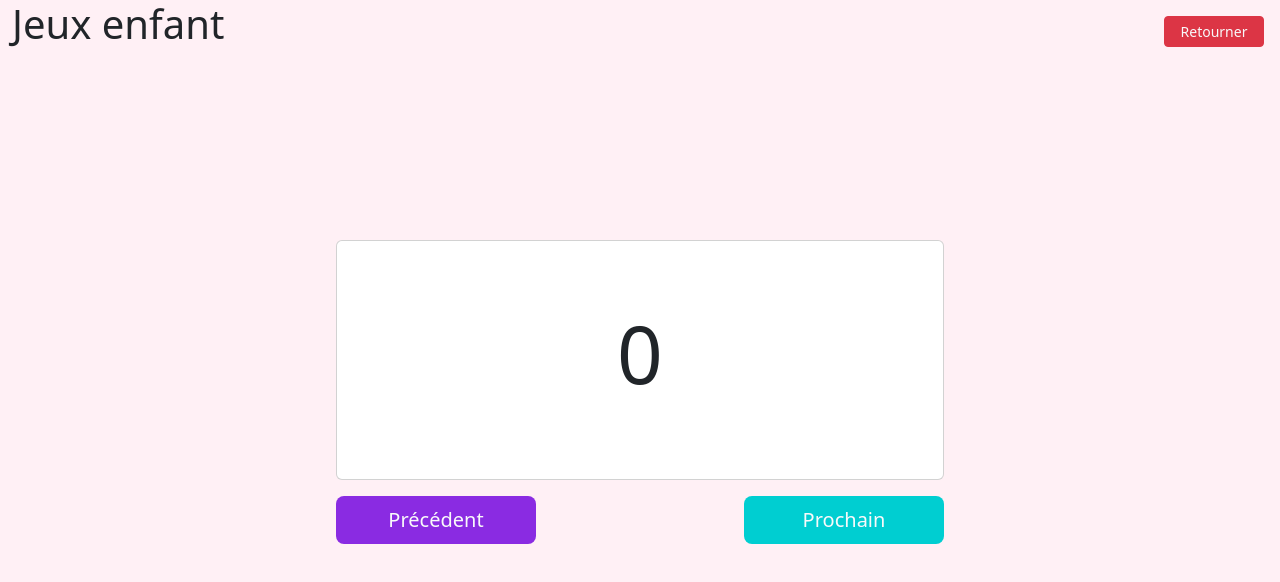
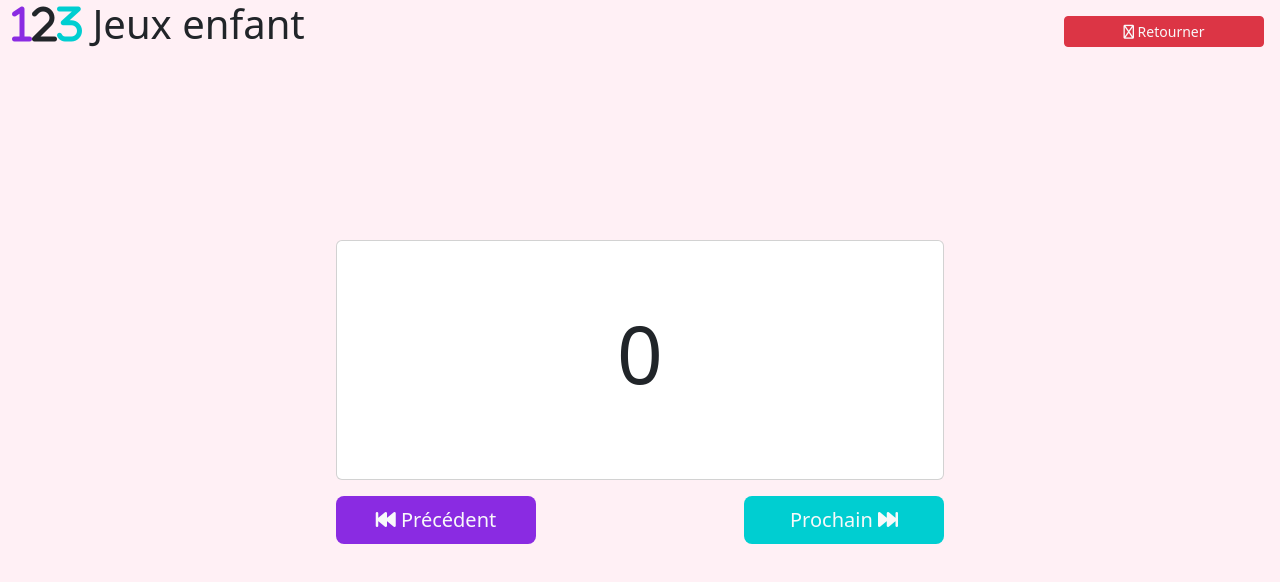
Before and after one commit to yanzhou87/jeuxEnfant, an Angular app in the folder frondend/: page /apprendreavecletypechiffres in a window 1280 px wide. Shown: the top 582 px of the page. Built offline with nearby package versions, Linux system fonts and the light colour scheme.

Commit message:
ajouter icon

```diff
--- a/frondend/angular.json
+++ b/frondend/angular.json
@@ -26,7 +26,8 @@
             ],
             "styles": [
               "src/styles.css",
-              "node_modules/bootstrap/dist/css/bootstrap.css"
+              "node_modules/bootstrap/dist/css/bootstrap.css",
+              "node_modules/@fortawesome/fontawesome-free/css/all.css"
             ],
             "scripts": [
               "node_modules/bootstrap/dist/js/bootstrap.bundle.js"
--- a/frondend/package.json
+++ b/frondend/package.json
@@ -18,6 +18,7 @@
     "@angular/platform-browser": "^15.1.0",
     "@angular/platform-browser-dynamic": "^15.1.0",
     "@angular/router": "^15.1.0",
+    "@fortawesome/fontawesome-free": "^6.3.0",
     "bootstrap": "^5.2.3",
     "rxjs": "~7.8.0",
     "tslib": "^2.3.0",
--- a/frondend/src/app/page-apprendre-pour-type-chiffres/page-apprendre-pour-type-chiffres.component.html
+++ b/frondend/src/app/page-apprendre-pour-type-chiffres/page-apprendre-pour-type-chiffres.component.html
@@ -2,8 +2,14 @@
   <nav>
     <div class="container-fluid">
       <div class="row  d-grid gap-2 d-md-flex justify-content-md-between">
-        <h1 class="col-4">Jeux enfant</h1>
-        <a class="m-3 btn btn-danger btn-sm text-light" style="width: 100px" routerLink="/">Retourner</a>
+        <h1 class="col-4">
+          <i class="fa-sharp fa-solid fa-1" [style.color]="randomColorButtonPrecedent"></i>
+          <i class="fa-sharp fa-solid fa-2"></i>
+          <i class="fa-sharp fa-solid fa-3" [style.color]="randomColorButtonProchain"></i>
+          Jeux enfant</h1>
+        <a class="col-3 m-3 btn btn-danger btn-sm text-light" style="width: 200px" routerLink="/">
+          <i class="fa-regular fa-house"></i>
+          Retourner</a>
       </div>
       <div class="row">
 
@@ -21,9 +27,12 @@
       </div>
       <div class="row  d-grid gap-2 d-md-flex justify-content-md-between">
         <button class="my-3 btn btn-lg text-light" [style.background-color]="randomColorButtonPrecedent"
-                style="width: 200px" (click)="setChiffresPrecedent()">Précédent</button>
+                style="width: 200px" (click)="setChiffresPrecedent()"> <i class="fa-sharp fa-solid fa-backward-fast"></i>
+            Précédent</button>
         <button class="my-3 btn btn-lg text-light" [style.background-color]="randomColorButtonProchain"
-                style="width: 200px" (click)="setChiffresProchain()">Prochain</button>
+                style="width: 200px" (click)="setChiffresProchain()">Prochain
+          <i class="fa-sharp fa-solid fa-forward-fast"></i>
+        </button>
       </div>
     </div>
   </div>
--- a/frondend/src/app/page-apprendre-pour-type-francais/page-apprendre-pour-type-francais.component.html
+++ b/frondend/src/app/page-apprendre-pour-type-francais/page-apprendre-pour-type-francais.component.html
@@ -2,8 +2,14 @@
   <nav>
     <div class="container-fluid">
       <div class="row  d-grid gap-2 d-md-flex justify-content-md-between">
-        <h1 class="col-4">Jeux enfant</h1>
-        <a class="m-3 btn btn-danger btn-sm text-light" style="width: 100px" routerLink="/">Retourner</a>
+        <h1 class="col-4">
+          <i class="fa-sharp fa-solid fa-1" [style.color]="randomColorButtonPrecedent"></i>
+          <i class="fa-sharp fa-solid fa-2"></i>
+          <i class="fa-sharp fa-solid fa-3" [style.color]="randomColorButtonProchain"></i>
+          Jeux enfant</h1>
+        <a class="m-3 btn btn-danger btn-sm text-light" style="width: 200px" routerLink="/">
+          <i class="fa-regular fa-house"></i>
+          Retourner</a>
       </div>
       <div class="row">
 
@@ -21,9 +27,15 @@
       </div>
       <div class="row  d-grid gap-2 d-md-flex justify-content-md-between">
         <button class="my-3 btn btn-lg text-light" [style.background-color]="randomColorButtonPrecedent"
-                style="width: 200px" (click)="setChiffresPrecedent()">Précédent</button>
+                style="width: 200px" (click)="setChiffresPrecedent()">
+          <i class="fa-sharp fa-solid fa-backward-fast"></i>
+          Précédent
+        </button>
         <button class="my-3 btn btn-lg text-light" [style.background-color]="randomColorButtonProchain"
-                style="width: 200px" (click)="setChiffresProchain()">Prochain</button>
+                style="width: 200px" (click)="setChiffresProchain()">
+          Prochain
+          <i class="fa-sharp fa-solid fa-forward-fast"></i>
+        </button>
       </div>
     </div>
   </div>
--- a/frondend/src/app/page-apprendre-pour-type-francais/page-apprendre-pour-type-francais.component.ts
+++ b/frondend/src/app/page-apprendre-pour-type-francais/page-apprendre-pour-type-francais.component.ts
@@ -16,10 +16,6 @@ export class PageApprendrePourTypeFrancaisComponent {
   randomColorBackground: string = this.getRandomColorBackground();
   randomColorButtonPrecedent: string = this.getRandomColorButtonPrecedent();
   randomColorButtonProchain: string = this.getRandomColorButtonProchain();
-
-  constructor(private utilisateurService: UtilisateurService) {
-
-  }
 
   getRandomColorBackground(): string {
     let colorsBackground = Object.values(ColorsRandomBackground);
```
Also changed, not shown: 1 other file (tests, documents, lock files or other folders).
